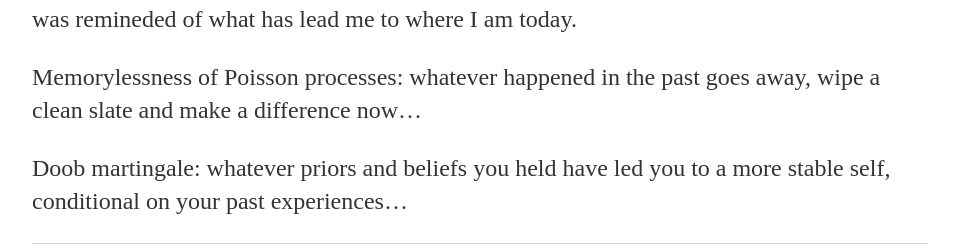
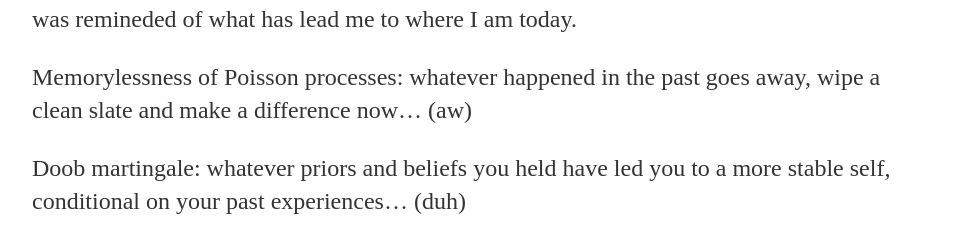
Before and after one commit to shenglih/shenglih.github.io, a Jekyll site: the page built from _posts/2017-07-27-post2.md, in a window 1280 px wide. Shown: the part 345-594 px from the top of the page, without its empty margins (160-1119 px from the left). Built offline with Jekyll 4.4.1, drawn with Linux system fonts in a browser that asks for light colours; some of the changed lines change nothing that is shown; some of the changed text lies outside the part shown.

Commit message:
Update 2017-07-27-post2.md

```diff
--- a/_posts/2017-07-27-post2.md
+++ b/_posts/2017-07-27-post2.md
@@ -6,6 +6,8 @@
 
 As I have been happily working on martingales yet again after all these years since 2013, I was remineded of what has lead me to where I am today.
 
-Memorylessness of Poisson processes: whatever happened in the past goes away, wipe a clean slate and make a difference now...
+Memorylessness of Poisson processes: whatever happened in the past goes away, wipe a clean slate and make a difference now... (aw)
 
-Doob martingale: whatever priors and beliefs you held have led you to a more stable self, conditional on your past experiences...
+Doob martingale: whatever priors and beliefs you held have led you to a more stable self, conditional on your past experiences... (duh)
+
+Brownian motions, mirrored: don't beat yourself up about the counterfactuals (could haves, should haves, would haves), every infinitesimal moment suffers from random purturbations... (>_<)
```
